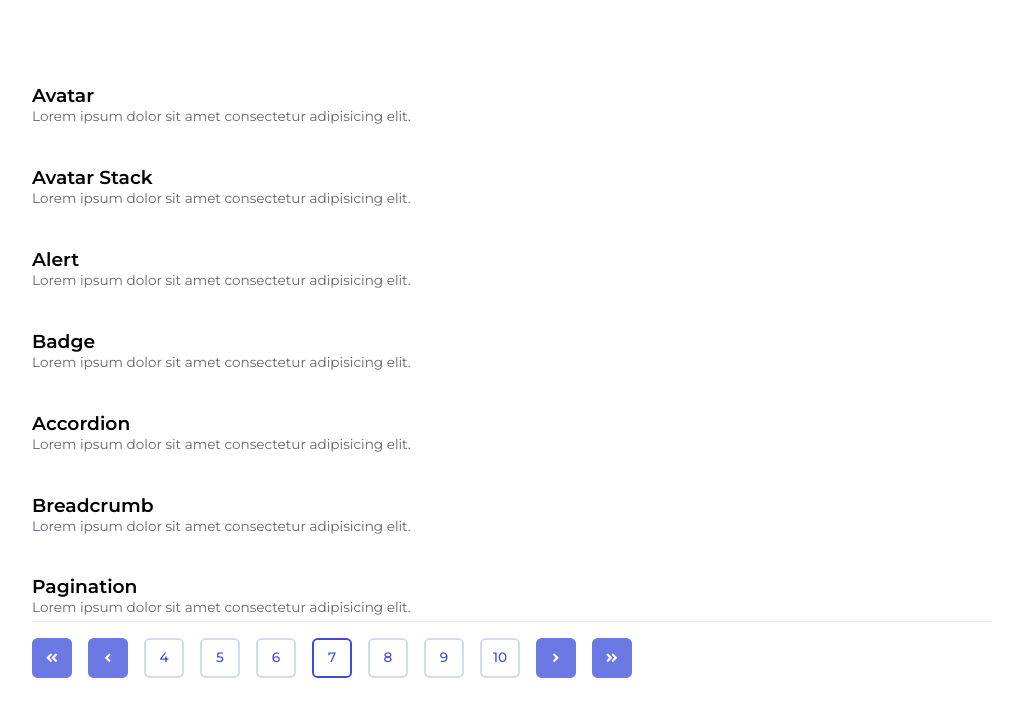
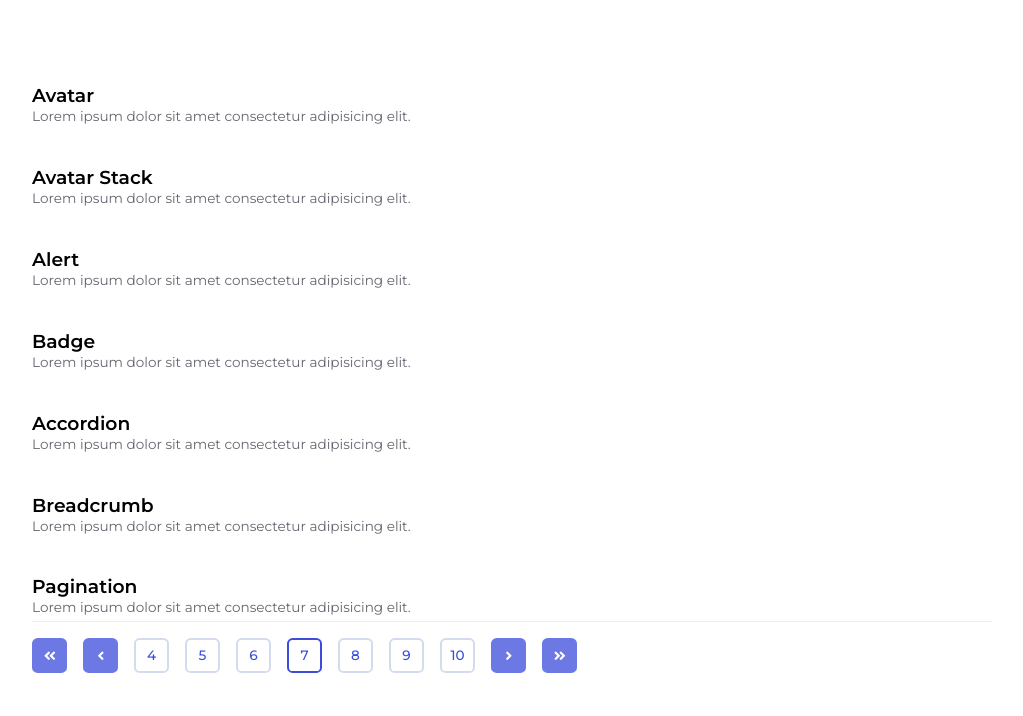
Before and after one commit to nazifcand/nazoUI-react, a React (Vite) app: page / in a window 1280 px wide. Shown: the top 716 px of the page, without its empty margins (128-1151 px from the left). Built offline with nearby package versions, Linux system fonts and the light colour scheme.

Commit message:
changed page width & height

```diff
--- a/src/components/Pagination/Page/styled.ts
+++ b/src/components/Pagination/Page/styled.ts
@@ -6,8 +6,8 @@ interface StyledProps {
 }
 
 export const StyledPage = styled.div<StyledProps>`
-  width: 40px;
-  height: 40px;
+  width: 35px;
+  height: 35px;
   display: flex;
   align-items: center;
   justify-content: center;
```
